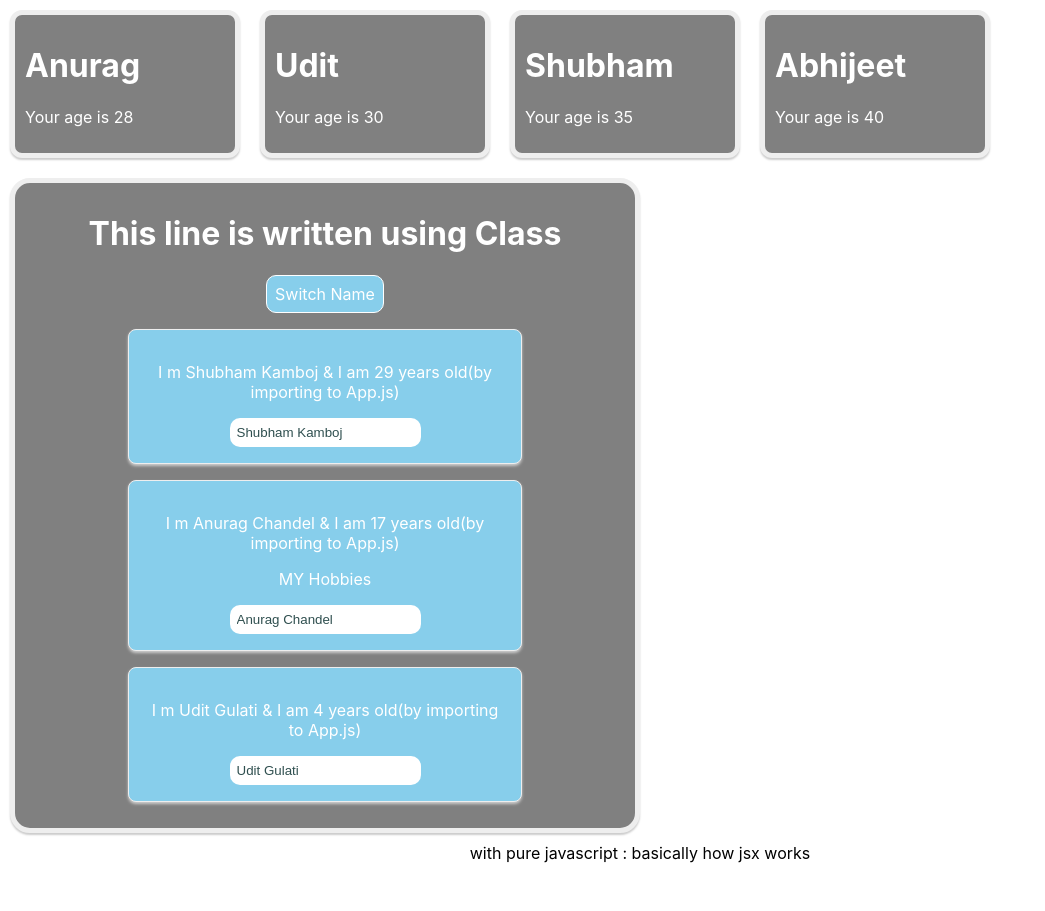
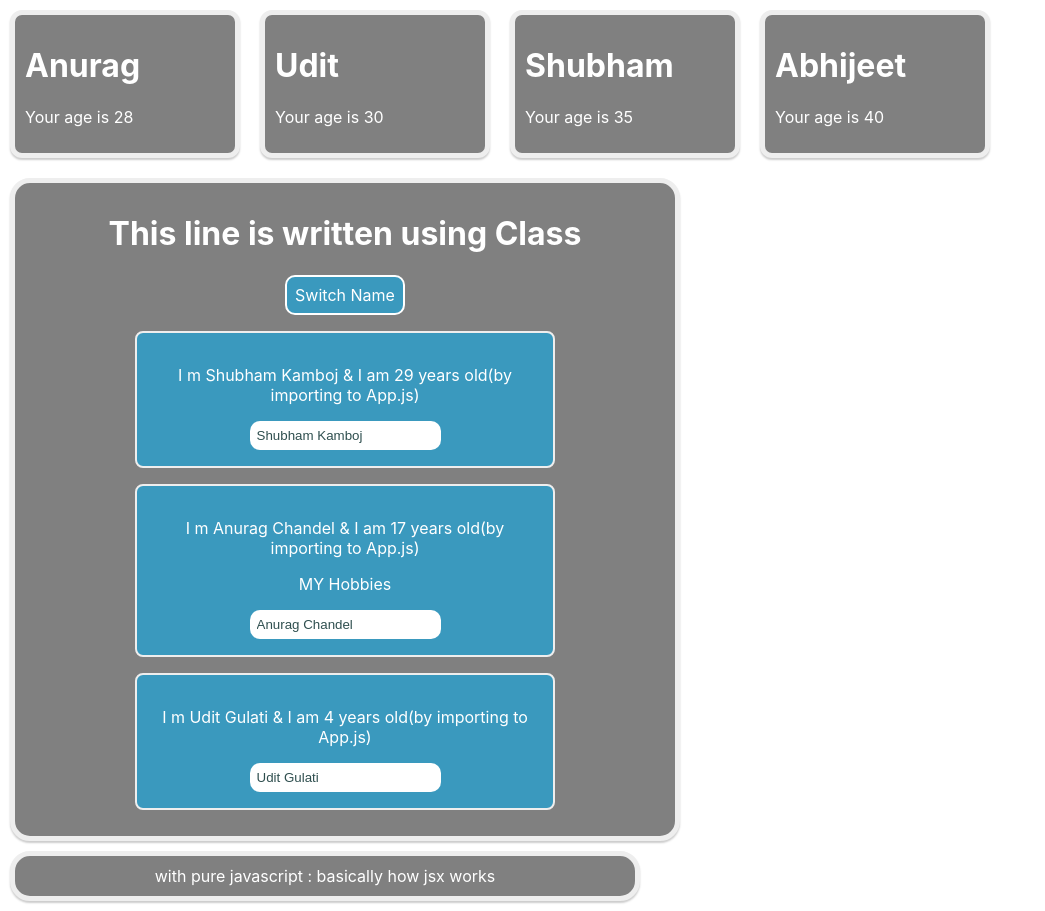
Before and after one commit to shkamboj/react_starter, a React (Create React App) app: page / in a window 1280 px wide. Shown: the whole page, without its empty margins (0-1045 px from the left). Before the commit the page ends 863 px from the top, so only its background shows below. Built offline with nearby package versions, Linux system fonts and the light colour scheme.

Commit message:
scripts written in package.json

```diff
--- a/src/App.css
+++ b/src/App.css
@@ -21,6 +21,16 @@
     border : 5px solid #eee;
     border-radius : 20px;
     box-shadow : 0 2px 2px #ccc;
-    width : 600px;
+    width : 50%;
     padding : 10px;
 }
+
+button {
+  background : rgb(58, 153, 190);
+      color : white;
+      font : inherit;
+      border : 2px solid white;
+      border-radius : 10px;
+      padding : 8px;
+      cursor : pointer;
+}
--- a/src/App.js
+++ b/src/App.js
@@ -59,19 +59,10 @@ class App extends Component{
 
   render(){
 
-    const style = {
-      backgroundColor : 'skyblue',
-      color : 'white',
-      font : 'inherit',
-      border : '1px solid white',
-      borderRadius : "10px",
-      padding : "8px",
-      cursor : "pointer"
-    }
     return(
     <div className ='App'>
       <h1>This line is written using Class</h1>
-      <button style={style} onClick= {this.switchNameHandler.bind(this, "Abhijeet")}>Switch Name</button>
+      <button onClick= {this.switchNameHandler.bind(this, "Abhijeet")}>Switch Name</button>
       <People name = {this.state.peoples[0].name}>
        </People>
       <People name = {this.state.peoples[1].name}
--- a/src/People/People.css
+++ b/src/People/People.css
@@ -1,12 +1,11 @@
 .People {
     width: 60%;
     margin: 16px auto;
-    border: 1px solid #eee;
+    border: 2px solid #eee;
     border-radius: 8px;
-    box-shadow: 0 2px 3px #ccc;
     padding : 16px;
     text-align: center;
-    background: skyblue;
+    background: rgb(58, 153, 190);
 }
 
 
--- a/src/Pure_js.css
+++ b/src/Pure_js.css
@@ -1,3 +1,13 @@
-.Pure_js {
-	text-align:  center;
-}
+
+  .Pure_js {
+	  align-self: center;
+	  text-align: center;
+	  margin: 10px;
+	  color : white;
+	  background : grey;
+	  border : 5px solid #eee;
+	  border-radius : 20px;
+	  box-shadow : 0 2px 2px #ccc;
+	  width : 600px;
+	  padding : 10px;
+  }
```
Also changed, not shown: package.json (+8 -4 lines), 2 other files (tests, documents, lock files or other folders).
